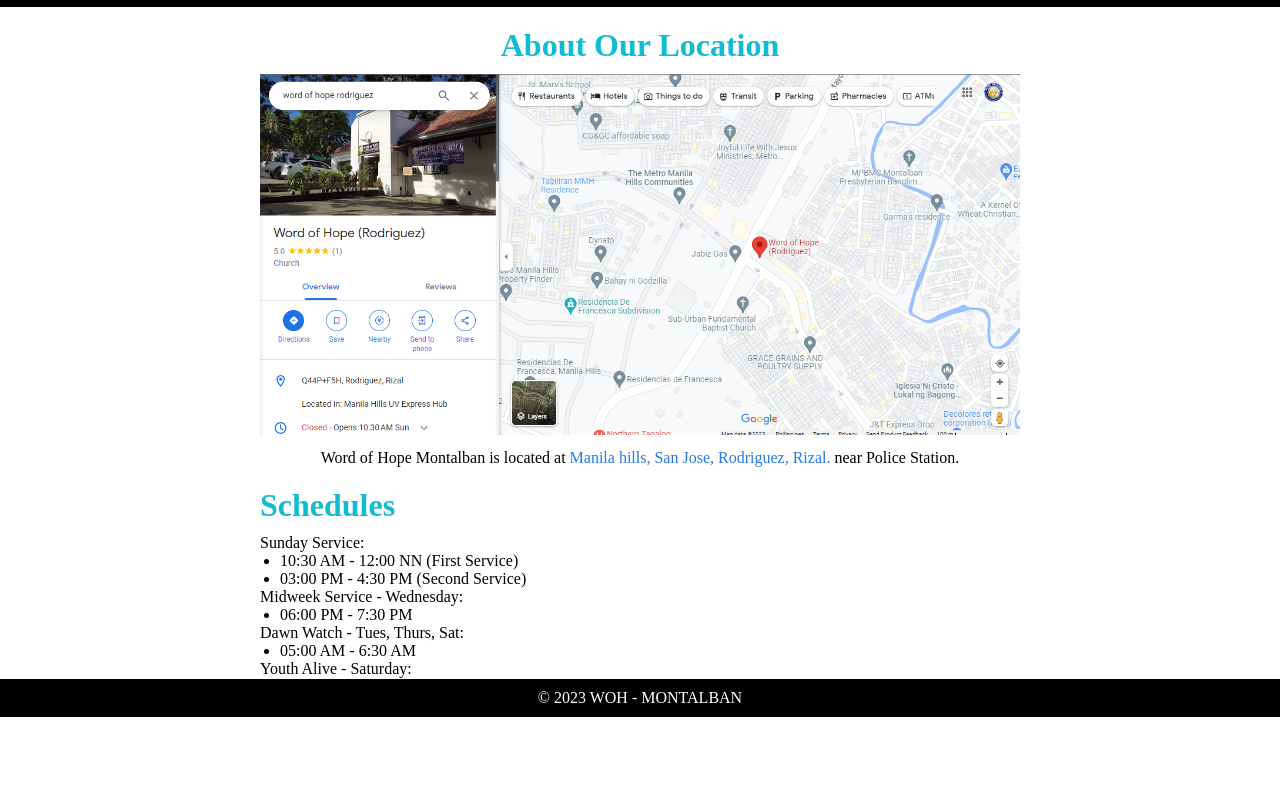
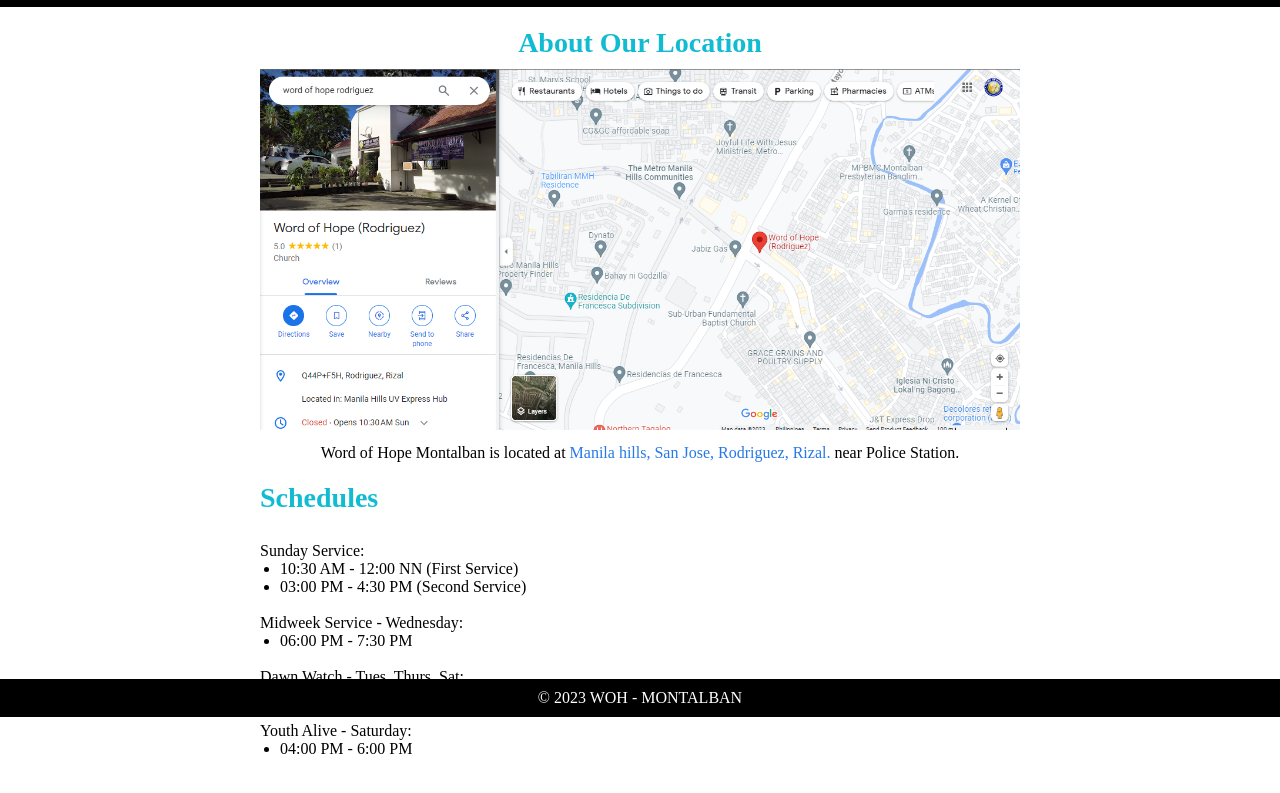
Before and after one commit to wordofhoperodriguez/website, a plain HTML site: page abouts.html in a window 1280 px wide. Shown: the part 83-876 px from the top of the page. Drawn offline with Linux system fonts and the light colour scheme.

Commit message:
Update abouts.html

```diff
--- a/abouts.html
+++ b/abouts.html
@@ -33,7 +33,7 @@
         }
 
         h2 {
-            font-size: 32px;
+            font-size: 28px;
             color: #11bcd3;
             margin-bottom: 10px;
         }
@@ -114,23 +114,27 @@
 
         <div class="schedules-container">
             <h2>Schedules</h2>
+            <br>
             <p>Sunday Service:</p>
             <ul>
                 <li>10:30 AM - 12:00 NN (First Service)</li>
                 <li>03:00 PM - 4:30 PM (Second Service)</li>
             </ul>
+            <br>
             <p>
                 Midweek Service - Wednesday:
             </p>
             <ul>
                 <li>06:00 PM - 7:30 PM</li>
             </ul>
+            <br>
             <p>
                 Dawn Watch - Tues, Thurs, Sat:
             </p>
             <ul>
                 <li>05:00 AM - 6:30 AM</li>
             </ul>
+            <br>
             <p>
                 Youth Alive - Saturday:
             </p>
```
